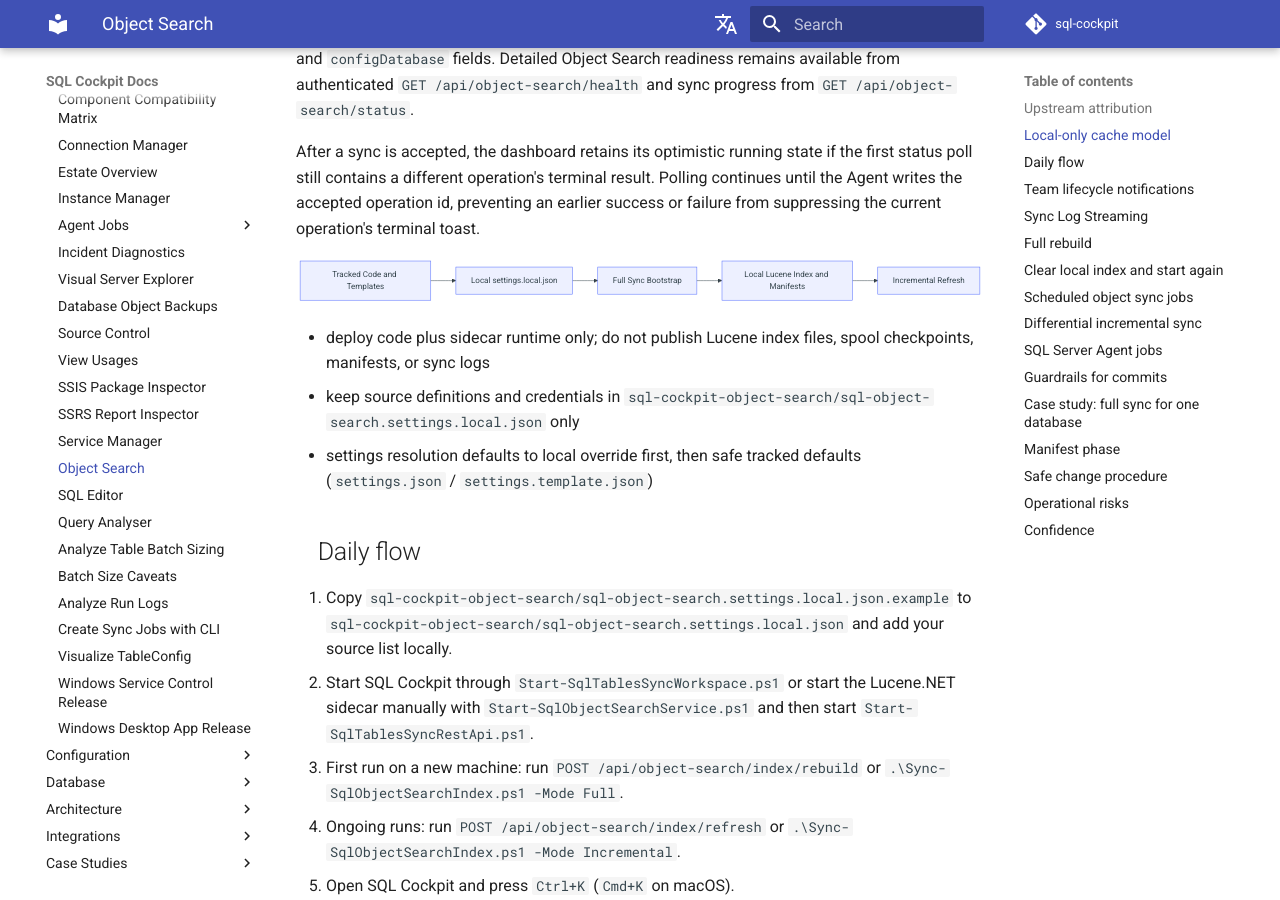
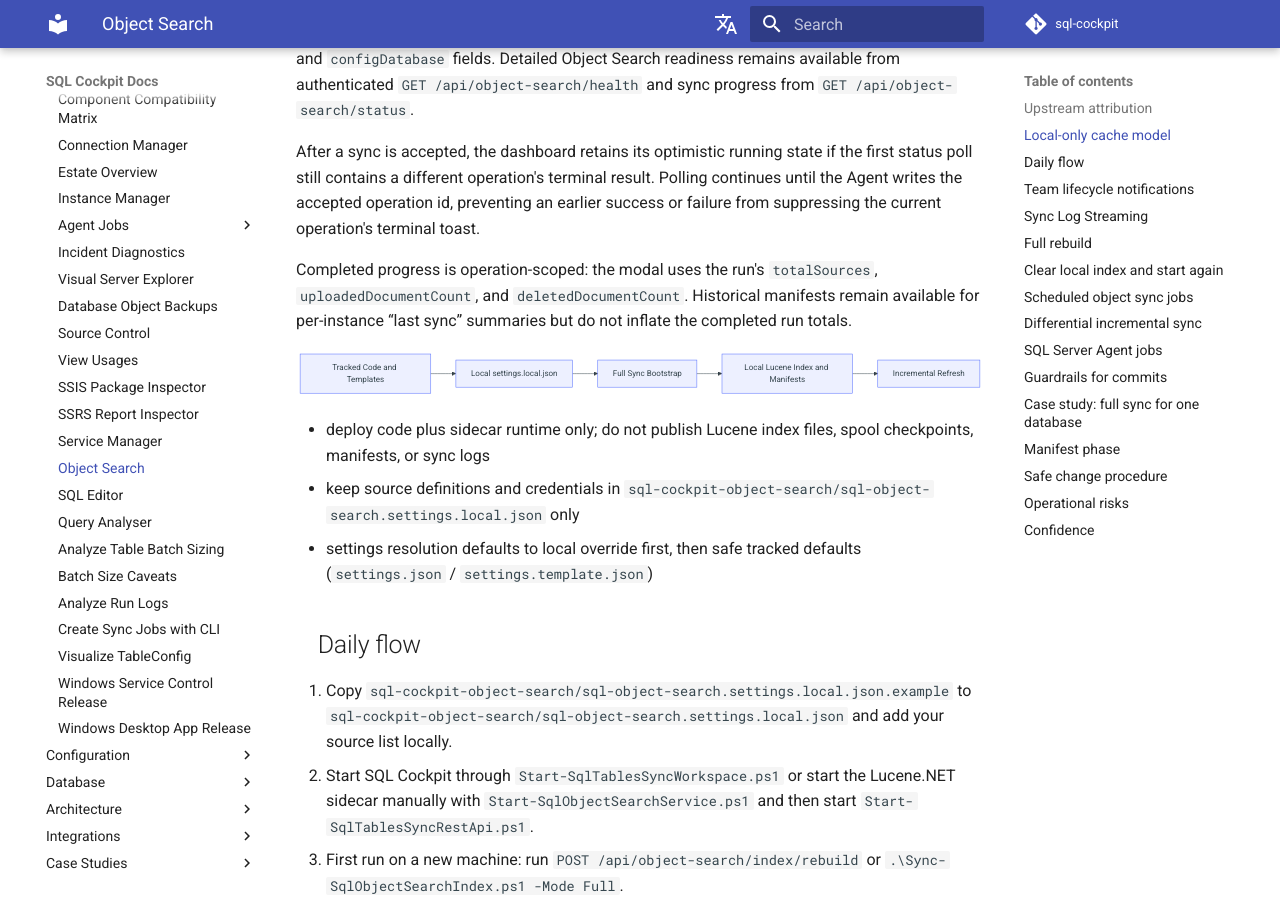
Before and after one commit to sql-cockpit/sql-cockpit-docs-source, an MkDocs documentation site: the page built from docs/operations/object-search.md, in a window 1280 px wide and 900 px high, scrolled down 613 px. Built offline with MkDocs 1.6.1 and Material for MkDocs 9.7.7, drawn with Linux system fonts in a browser that asks for light colours; comment, search, counter and statistics services are not loaded; the version menu is left out.

Commit message:
Document operation-scoped sync totals

````diff
--- a/docs/operations/object-search.md
+++ b/docs/operations/object-search.md
@@ -16,6 +16,8 @@
 The API `GET /health` response is generated in-process and does not start PowerShell or contact a SQL Server. This keeps the Service Host liveness probe responsive while a long Object Search Agent operation is running. The response retains the existing `status`, `listenPrefix`, and `configDatabase` fields. Detailed Object Search readiness remains available from authenticated `GET /api/object-search/health` and sync progress from `GET /api/object-search/status`.
 
 After a sync is accepted, the dashboard retains its optimistic running state if the first status poll still contains a different operation's terminal result. Polling continues until the Agent writes the accepted operation id, preventing an earlier success or failure from suppressing the current operation's terminal toast.
+
+Completed progress is operation-scoped: the modal uses the run's `totalSources`, `uploadedDocumentCount`, and `deletedDocumentCount`. Historical manifests remain available for per-instance “last sync” summaries but do not inflate the completed run totals.
 
 ```mermaid
 flowchart LR
````
